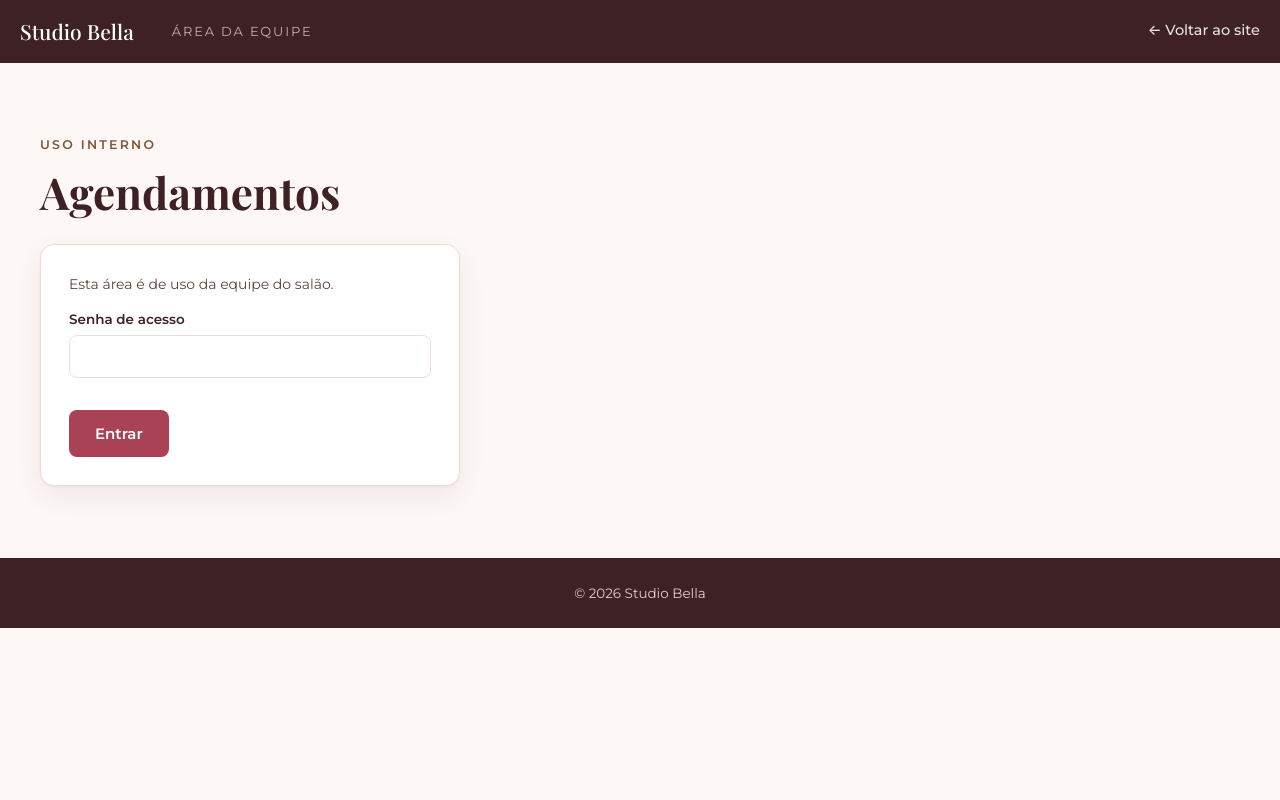
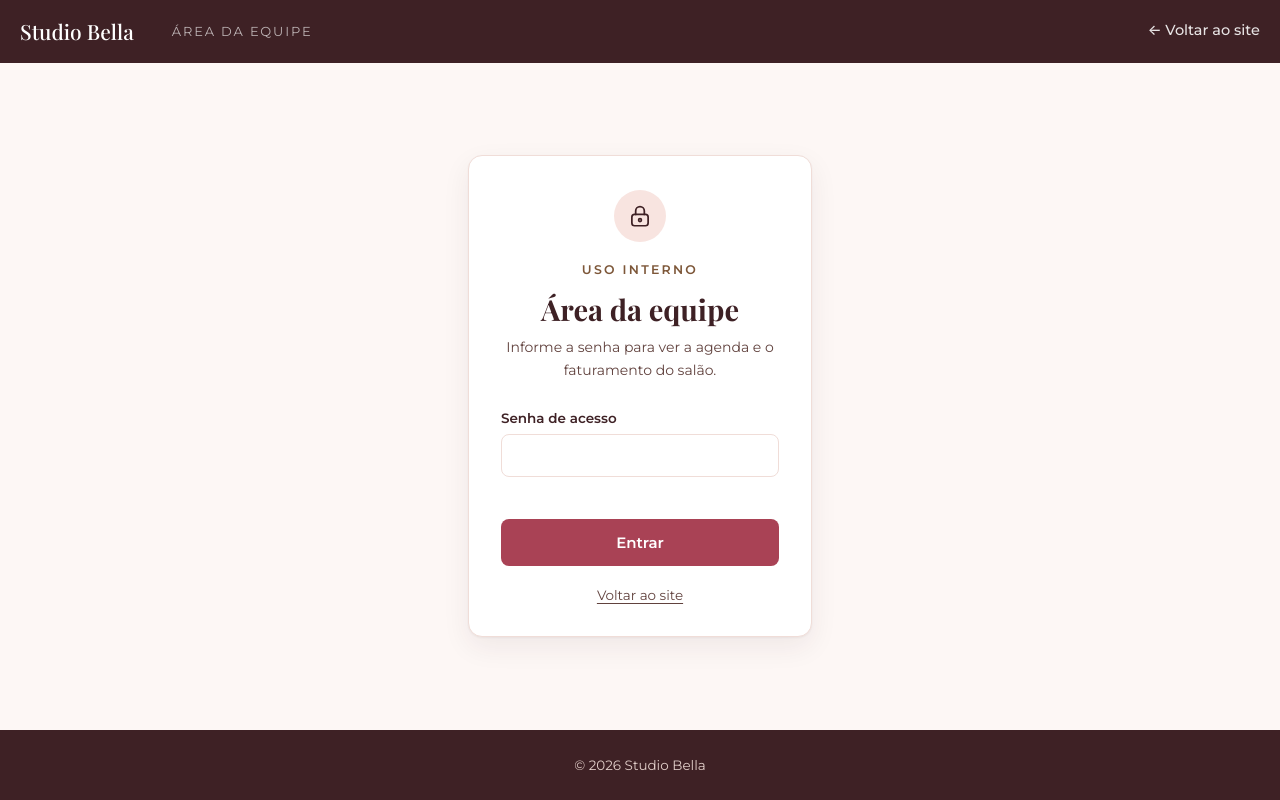
Before and after one commit to fraancilene/Agendamento-bellastudio, a plain HTML site: page equipe.html in a window 1280 px wide. Drawn offline with nearby package versions, Linux system fonts and the light colour scheme.

Commit message:
Centraliza a tela de acesso da área da equipe
A tela de login ficava encostada no topo à esquerda, com a página
vazia em volta. Agora o cartão fica no meio da área útil, entre o
menu e o rodapé.

- a página passa a ocupar a altura da janela em coluna flex, então
  o rodapé encosta embaixo mesmo com pouco conteúdo, e a tela de
  acesso cresce para ocupar o espaço restante
- o cartão ganha ícone de cadeado, título próprio, uma linha
  explicando o que há do outro lado, botão de largura total e um
  caminho de volta para o site
- o título "Agendamentos" migra para dentro do painel, já que cada
  estado agora tem o seu

Medido: rodapé no fim da janela e desvio de 0px do centro da área
útil, tanto em 1400x860 quanto em 375x812.

Co-Authored-By: Claude Opus 5 <noreply@anthropic.com>

```diff
--- a/assets/css/style.css
+++ b/assets/css/style.css
@@ -168,15 +168,32 @@ td.acoes{white-space:normal;min-width:188px}
 td.acoes button{margin:2px 4px 2px 0}
 
 /* ---------- Página da equipe (equipe.html) ---------- */
-.pg-equipe{background:var(--bg)}
+/* a página ocupa a altura toda da janela, então o rodapé encosta
+   embaixo mesmo quando há pouco conteúdo */
+.pg-equipe{background:var(--bg);min-height:100vh;display:flex;flex-direction:column}
+.pg-equipe main{flex:1;display:flex;flex-direction:column}
 .pg-equipe nav .nav-tag{font-size:13px;letter-spacing:.14em;text-transform:uppercase;opacity:.65;margin-right:auto}
 .pg-equipe nav b{margin-right:18px}
 .w.wide{max-width:1240px}
 .titulo-painel{font-size:clamp(30px,4.6vw,44px);margin-bottom:26px}
 .sub{font-size:19px;margin:30px 0 0}
 .aviso{color:var(--mut);font-size:14px;margin-bottom:6px}
-.pg-equipe #login{max-width:420px}
 .pg-equipe footer{padding:24px 22px}
+
+/* Tela de acesso: cartão centrado na área útil, entre o menu
+   fixo e o rodapé. O min-height desconta esses dois mais o
+   respiro do .w, para o cartão cair no meio óptico da página. */
+.login-tela{flex:1;display:grid;place-items:center;padding:8px 0}
+.login-tela .box{width:min(430px,100%);padding:34px 32px 30px;text-align:center}
+.cadeado{display:inline-grid;place-items:center;width:52px;height:52px;border-radius:50%;background:var(--rose);color:var(--ink);margin-bottom:18px}
+.login-tela h1{font-size:29px;margin-bottom:10px}
+.login-tela .aviso{margin:0 auto 24px;max-width:30ch}
+.login-tela label{text-align:left}
+.login-tela .msg{margin-bottom:4px}
+.login-tela .btn{width:100%;margin-top:6px}
+.login-tela .volta{margin-top:18px;font-size:13.5px}
+.login-tela .volta a{color:var(--mut);text-decoration:underline;text-underline-offset:3px}
+.login-tela .volta a:hover{color:var(--ink)}
 /* etiqueta colorida de status */
 .st{display:inline-block;padding:3px 11px;border-radius:999px;font-size:12px;font-weight:600;white-space:nowrap}
 .st-agendado{background:var(--rose);color:var(--ink)}
@@ -240,6 +257,10 @@ footer a:hover{opacity:1}
   table td.acoes::before{display:block;margin-bottom:8px}
   table td.acoes button{margin:0 6px 6px 0}
 }
+@media(max-width:600px){
+  .login-tela{padding:0}
+  .login-tela .box{padding:28px 22px 26px}
+}
 @media(prefers-reduced-motion:reduce){
   html{scroll-behavior:auto}
   *{transition:none!important}
--- a/equipe.html
+++ b/equipe.html
@@ -19,18 +19,28 @@
 </nav>
 
 <main class="w wide">
+  <!-- tela de acesso: centralizada na área útil da página -->
+  <section class="login-tela" id="login">
+    <div class="box">
+      <span class="cadeado" aria-hidden="true">
+        <svg viewBox="0 0 24 24" width="26" height="26" fill="none" stroke="currentColor" stroke-width="1.6" stroke-linecap="round" stroke-linejoin="round">
+          <rect x="4.5" y="10.5" width="15" height="10.5" rx="2.5"/><path d="M8 10.5V7.3a4 4 0 0 1 8 0v3.2"/><circle cx="12" cy="15.8" r="1.3"/>
+        </svg>
+      </span>
       <p class="eyebrow">Uso interno</p>
-  <h1 class="titulo-painel">Agendamentos</h1>
-
-  <div class="box" id="login">
-    <p class="aviso">Esta área é de uso da equipe do salão.</p>
+      <h1>Área da equipe</h1>
+      <p class="aviso">Informe a senha para ver a agenda e o faturamento do salão.</p>
       <label for="pw">Senha de acesso</label>
       <input id="pw" type="password" autocomplete="current-password">
       <p class="msg" id="pwMsg" role="alert"></p>
       <button class="btn" id="pwBtn">Entrar</button>
+      <p class="volta"><a href="index.html">Voltar ao site</a></p>
     </div>
+  </section>
 
   <div id="panel" hidden>
+    <p class="eyebrow">Uso interno</p>
+    <h1 class="titulo-painel">Agendamentos</h1>
     <div class="kp" id="kp"></div>
 
     <h2 class="sub">Por profissional</h2>
```
Lines whose indentation alone changed are shown as unchanged.
